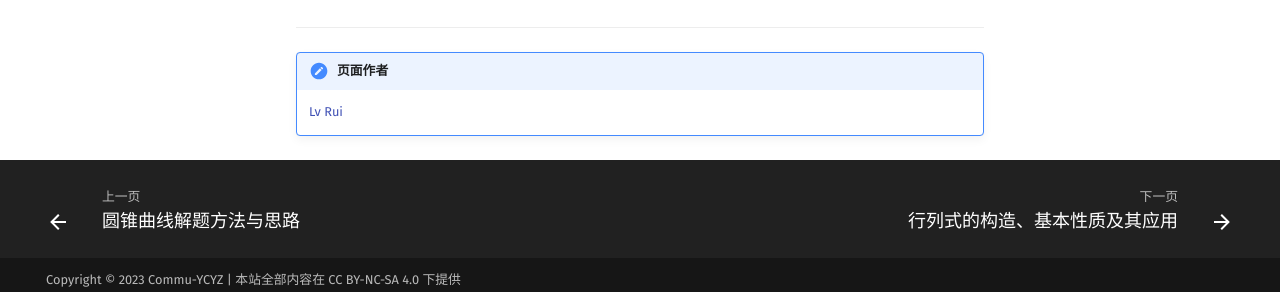
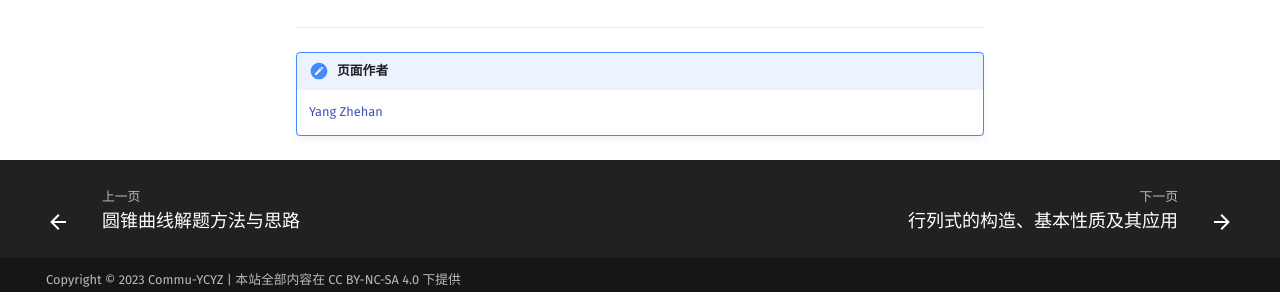
Before and after one commit to Commu-YCYZ/Commu-YCYZ, an MkDocs documentation site: the page built from docs/math/basic-calculus.md, in a window 1280 px wide and 900 px high, scrolled down 4619 px. Shown: the part 557-849 px from the top of the window. Built offline with MkDocs 1.6.1 and Material for MkDocs 9.7.7, drawn with Linux system fonts in a browser that asks for light colours; formulas are drawn with MathJax 3; comment, search, counter and statistics services are not loaded.

Commit message:
Revert "chore: 测试"

```diff
--- a/docs/math/basic-calculus.md
+++ b/docs/math/basic-calculus.md
@@ -180,4 +180,4 @@ $f$ 是关于 $x$ 的函数，但是如果我们找到某个中间变量 $u$，
 
 ---
 !!! summary "页面作者"
-    [Lv Rui](mailto:yangzheh22@mails.tsinghua.edu.cn)
+    [Yang Zhehan](mailto:yangzheh22@mails.tsinghua.edu.cn)
```
